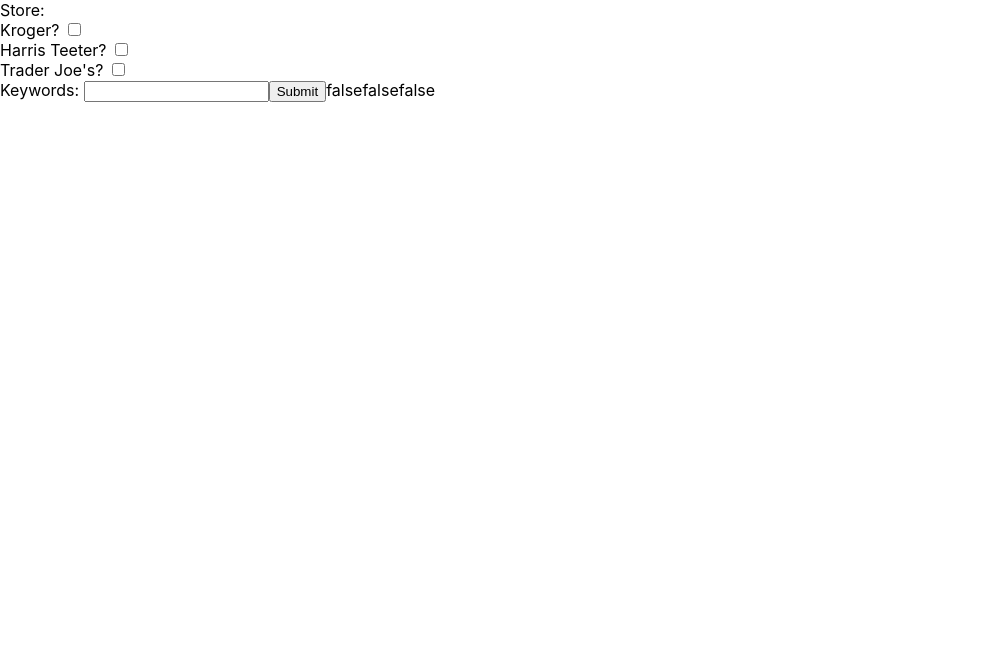
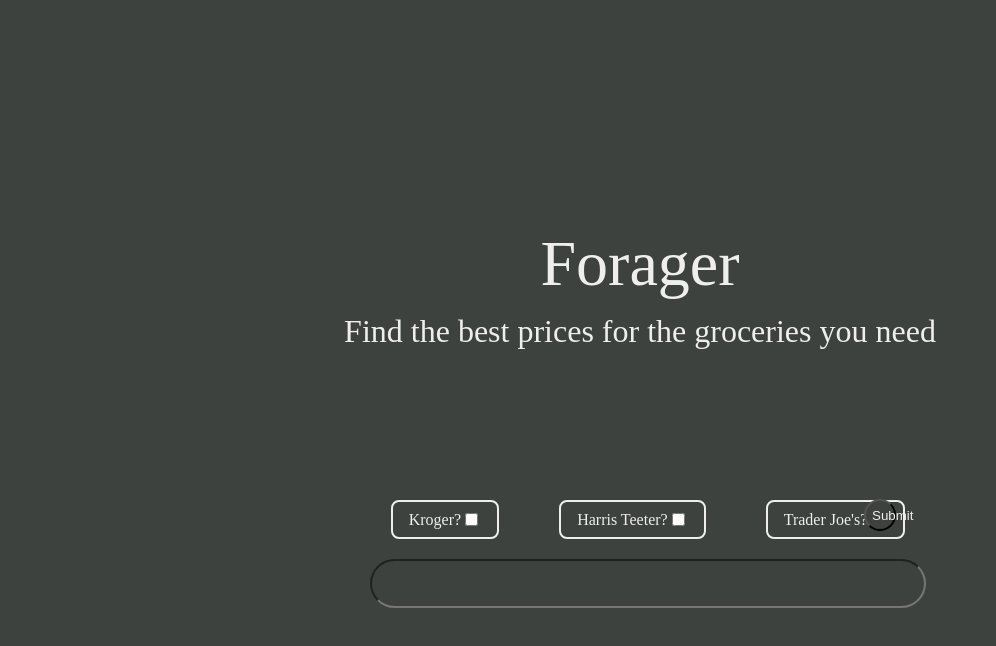
Before and after one commit to benlchang/grocery_cville, a React (Create React App) app in the folder client/: page / in a window 1280 px wide. Shown: the top 646 px of the page, without its empty margins (0-996 px from the left). Built offline with nearby package versions, Linux system fonts and the light colour scheme.

Commit message:
6/7 - hero + searcher components added, styling added

```diff
--- a/client/src/App.js
+++ b/client/src/App.js
@@ -1,4 +1,7 @@
 import React, {useState, useEffect} from 'react';
+import Hero from './components/Hero';
+import Searcher from './components/Searcher';
+import './index.css';
 /*await fetch('/api', {
       method: 'GET',
       headers: {
@@ -29,65 +32,10 @@ import React, {useState, useEffect} from 'react';
 
 
 function App () {
-
-  const [resList, setResList] = useState([]);
-  const [keywordsQuery, setKeywordsQuery] = useState('');
-
-  const [krogerQuery, setKrogerQuery] = useState(false);
-  const [htQuery, setHTQuery] = useState(false);
-  const [tjQuery, setTJQuery] = useState(false);
-
-  const search = async () => {
-    console.log(krogerQuery, htQuery, tjQuery)
-    await fetch('/api', {
-      method: 'GET',
-      headers: {
-        kroger: String(krogerQuery),
-        harristeeter: String(htQuery),
-        traderjoes: String(tjQuery),
-        keywords: keywordsQuery.trim().split(' ')
-      }
-    })
-    .then(response => response.json())
-    .then(data => {
-
-      setResList(data.data)
-      console.log(data.data)
-    })
-  }
-
-  return (
-    <div>
-      <div>
-        Store:
-          <div>
-            Kroger? <input type='checkbox' onChange={() => setKrogerQuery(!krogerQuery)}></input>
-          </div>
-          <div>
-            Harris Teeter? <input type='checkbox' onChange={() => setHTQuery(!htQuery)}></input>
-          </div>
-          <div>
-            Trader Joe's? <input type='checkbox' onChange={() => setTJQuery(!tjQuery)}></input>
-          </div>
-      </div>
-      Keywords: <input type='text' onChange={e => setKeywordsQuery(e.target.value)}></input>
-      <button onClick={search}>Submit</button>
-      {resList.map((obj) => (
-          <div key={obj.name.concat(obj.price)}>
-            <b>{obj.name}</b>
-            <ul>
-              <li>{obj.store}</li>
-              <li>{obj.address}</li>
-              <li>${obj.price}</li>
-            </ul>
-          </div>
-        )
-      )}
-      {String(krogerQuery)}
-      {String(htQuery)}
-      {String(tjQuery)}
-    </div>
-  )
+  return <>
+    <Hero />
+    <Searcher />
+  </>
 }
 
 export default App;
--- /dev/null
+++ b/client/src/components/Hero.jsx
@@ -0,0 +1,14 @@
+import React from 'react';
+
+export default function Hero() {
+    return (
+        <div className='hero'>
+            <div className='homepage-logo'>
+                Forager
+            </div>
+            <div className='homepage-subheader'>
+                Find the best prices for the groceries you need
+            </div>
+        </div>
+    )
+}
--- /dev/null
+++ b/client/src/components/Searcher.jsx
@@ -0,0 +1,62 @@
+import React, {useState} from 'react';
+
+export default function Searcher () {
+    const [resList, setResList] = useState([]);
+    const [keywordsQuery, setKeywordsQuery] = useState('');
+
+    const [krogerQuery, setKrogerQuery] = useState(false);
+    const [htQuery, setHTQuery] = useState(false);
+    const [tjQuery, setTJQuery] = useState(false);
+
+    const search = async () => {
+        console.log(krogerQuery, htQuery, tjQuery)
+        await fetch('/api', {
+        method: 'GET',
+        headers: {
+            kroger: String(krogerQuery),
+            harristeeter: String(htQuery),
+            traderjoes: String(tjQuery),
+            keywords: keywordsQuery.trim().split(' ')
+        }
+        })
+        .then(response => response.json())
+        .then(data => {
+
+        setResList(data.data)
+        console.log(data.data)
+        })
+    }
+
+    return (
+        <>
+            <div className='search'>
+                <div className='storeList'>
+                    <div className='storeSelection'>
+                        Kroger? <input type='checkbox' onChange={() => setKrogerQuery(!krogerQuery)}></input>
+                    </div>
+                    <div className='storeSelection'>
+                        Harris Teeter? <input type='checkbox' onChange={() => setHTQuery(!htQuery)}></input>
+                    </div>
+                    <div className='storeSelection'>
+                        Trader Joe's? <input type='checkbox' onChange={() => setTJQuery(!tjQuery)}></input>
+                    </div>
+                </div>
+                <input className='searchbar' type='text' onChange={e => setKeywordsQuery(e.target.value)}></input>
+                <button className='searchButton' onClick={search}>Submit</button>
+            </div>
+            <div className='searchResults'>
+                {resList.map((obj) => (
+                    <div key={obj.name.concat(obj.price)}>
+                        <b>{obj.name}</b>
+                        <ul>
+                        <li>{obj.store}</li>
+                        <li>{obj.address}</li>
+                        <li>${obj.price}</li>
+                        </ul>
+                    </div>
+                    )
+                )}
+            </div>
+        </>
+    )
+}
--- a/client/src/index.css
+++ b/client/src/index.css
@@ -1,13 +1,82 @@
-body {
-  margin: 0;
-  font-family: -apple-system, BlinkMacSystemFont, 'Segoe UI', 'Roboto', 'Oxygen',
-    'Ubuntu', 'Cantarell', 'Fira Sans', 'Droid Sans', 'Helvetica Neue',
-    sans-serif;
-  -webkit-font-smoothing: antialiased;
-  -moz-osx-font-smoothing: grayscale;
+:root{
+  --background: #3d423e;
+  --text-color: #eee;
 }
 
-code {
-  font-family: source-code-pro, Menlo, Monaco, Consolas, 'Courier New',
-    monospace;
+* {
+  background-color: var(--background);
+  color: var(--text-color)
 }
+
+/*Central display*/
+.hero {
+  display: flex;
+  flex-direction: column;
+  justify-content: center;
+  align-items: center;
+
+  height: 70vh;
+}
+
+.homepage-logo{
+  font-size: 5vw;
+}
+
+.homepage-subheader{
+  margin: 1.5vh 0 0 0;
+
+  font-size: 2.5vw;
+}
+
+
+/*Fixed searchbar 'footer'*/
+.search{
+  position: fixed;
+  top: 60vh;
+  width: 100vw;
+
+  display: flex;
+  flex-direction: column;
+  justify-content: center;
+  align-items: center;
+}
+
+.storeList{
+  display: flex;
+  justify-content: center;
+  align-items: center;
+
+  margin: 20px;
+  padding: 0 30px;
+}
+
+.storeSelection{
+  display: flex;
+  justify-content: center;
+  align-items: center;
+
+  margin: 0 30px;
+  padding: 8px 16px;
+
+  border: 2px solid;
+  border-radius: 8px;
+}
+
+.searchbar{
+  padding: 12px 20px;
+
+  width: 40vw;
+  border-radius: 38px;
+
+  font-size: 18px;
+}
+
+.searchButton{
+  position: fixed;
+  top: calc(60vh + 19px);
+  left: calc(67.5vw);
+
+  width: 32px;
+  height: 32px;
+  border-radius: 50%;
+}
--- a/client/src/index.js
+++ b/client/src/index.js
@@ -1,6 +1,5 @@
 import React from 'react';
 import ReactDOM from 'react-dom/client';
-import './index.css';
 import App from './App';
 import reportWebVitals from './reportWebVitals';
 
```
Also changed, not shown: client/package.json (+6 -1 lines), 1 other file (tests, documents, lock files or other folders).
